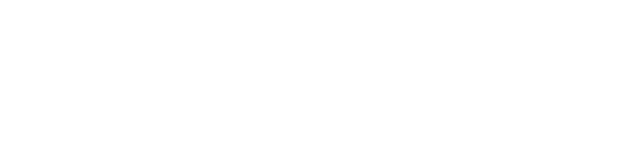
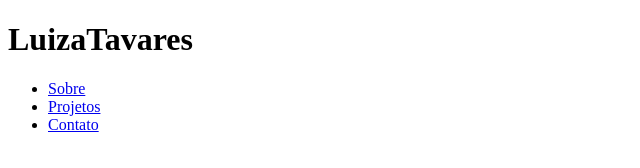
Before and after one commit to tavaresslu/Portifolio, a plain HTML site: page index.html in a window 1280 px wide. Shown: the whole page, without its empty margins (0-640 px from the left). Drawn offline with Linux system fonts and the light colour scheme.

Commit message:
feat: header e menu de navegação criados

```diff
--- a/index.html
+++ b/index.html
@@ -3,9 +3,27 @@
 <head>
     <meta charset="UTF-8">
     <meta name="viewport" content="width=device-width, initial-scale=1.0">
-    <title>LuizaTavaresS</title>
+    <title>LuizaTavares</title>
 </head>
 <body>
+    <header>
+        <div class="interface">
+            <div class="logo">
+                <h1>LuizaTavares</h1>
+             </div>
+             <nav>
+            <ul>
+                <li><a href="#sobre">Sobre</a></li>
+                <li><a href="#projetos">Projetos</a></li>
+                <li><a href="#contato">Contato</a></li>
+            </ul>
+
+        </nav>
+
+
+        </div>
+        <!--interface-->
+    </header>
 
 </body>
 </html>
```
